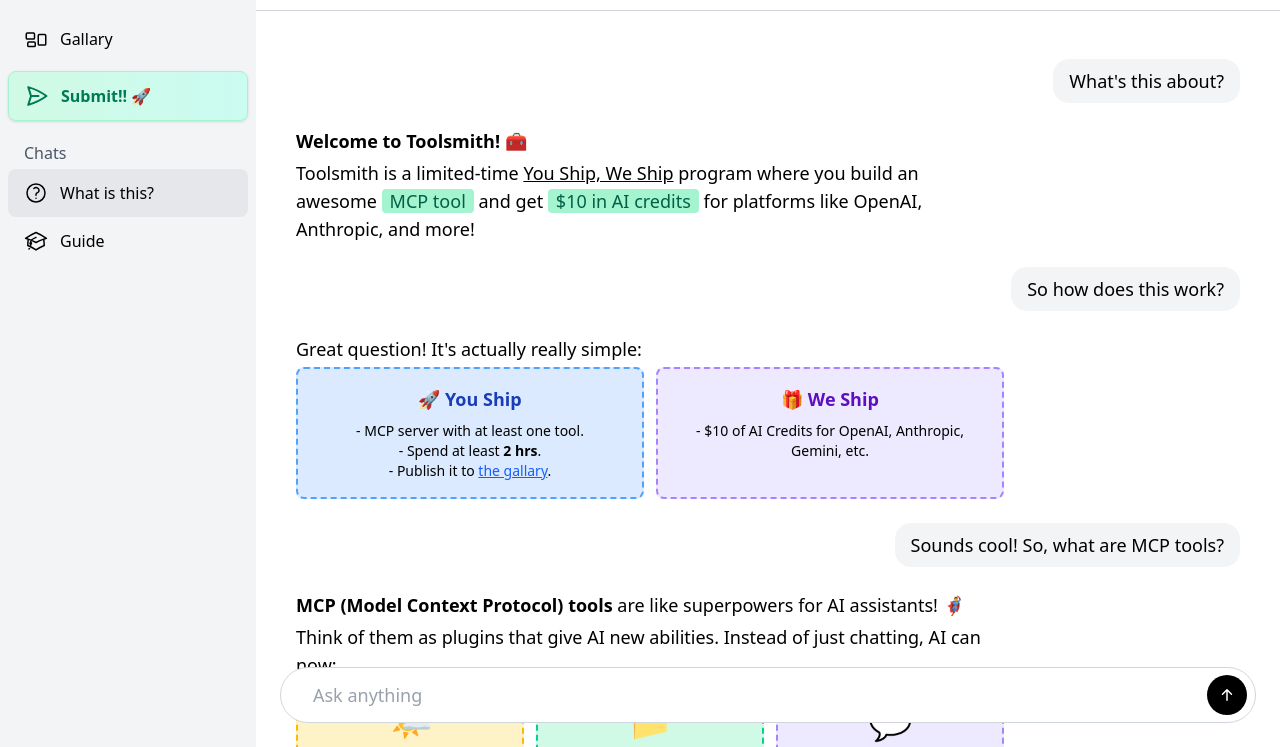
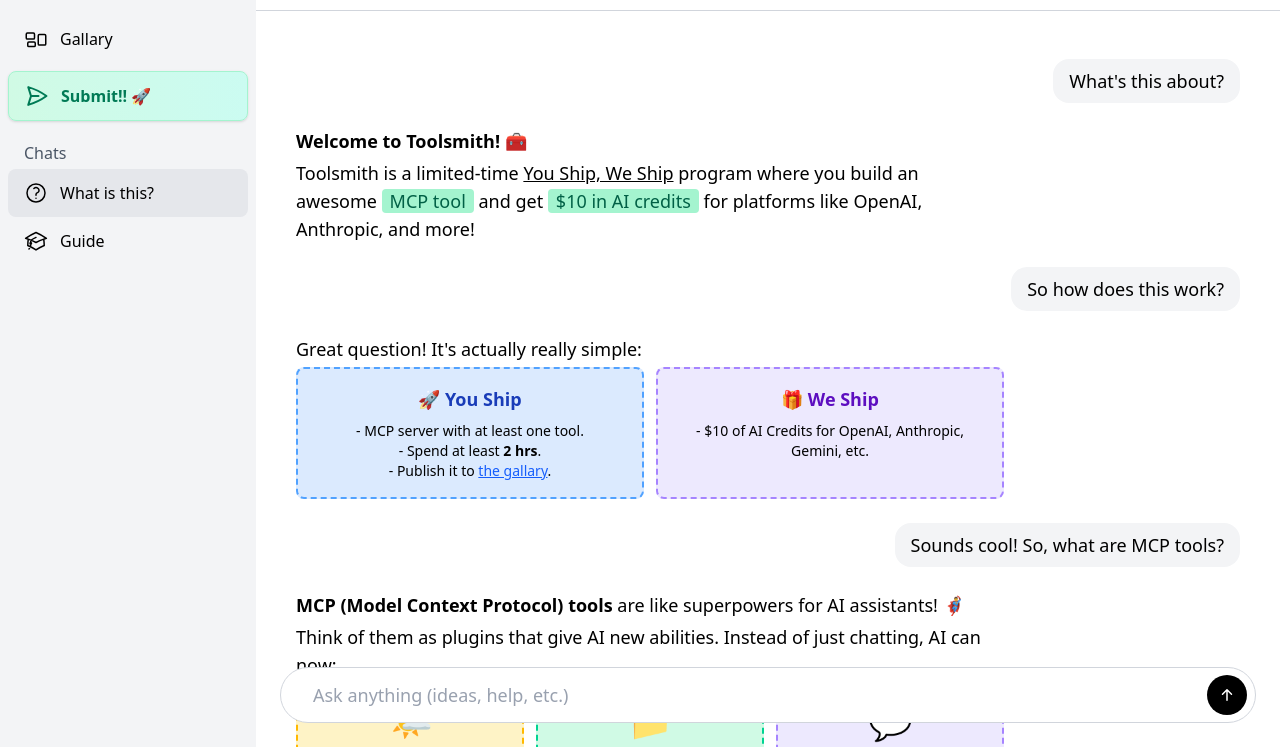
Before and after one commit to hackclub/toolsmith, a website: page index.html in a window 1280 px wide. Shown: the part 53-800 px from the top of the page. Drawn offline with nearby package versions, Linux system fonts and the light colour scheme; files that its build step writes are made by us from their sources.

Commit message:
Change placeholder

```diff
--- a/index.html
+++ b/index.html
@@ -386,7 +386,7 @@
             <input
               id="chat-input"
               type="text"
-              placeholder="Ask anything"
+              placeholder="Ask anything (ideas, help, etc.)"
               value=""
               class="placeholder-gray-400 grow mx-8 outline-0"
             />
```
